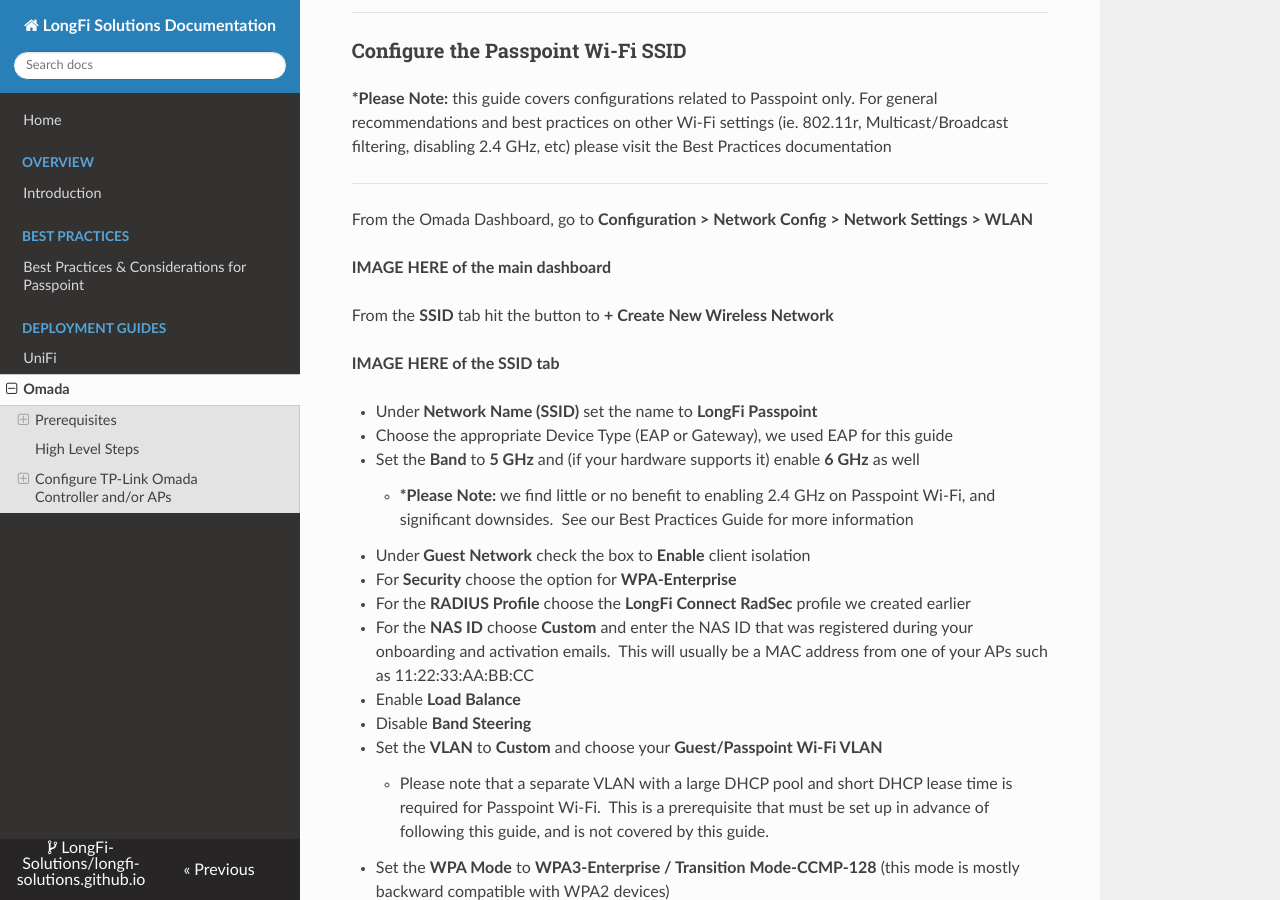
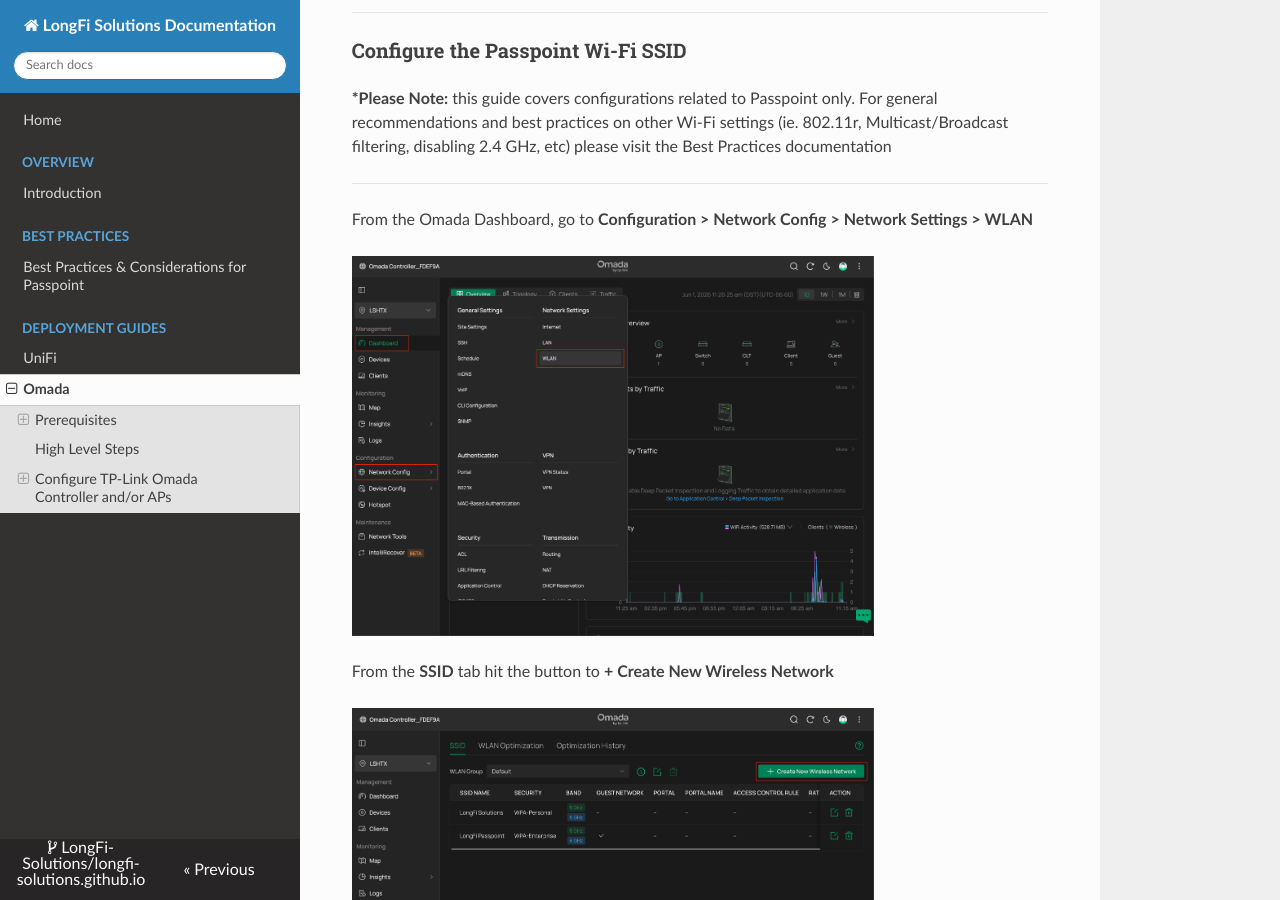
Before and after one commit to LongFi-Solutions/longfi-solutions.github.io, an MkDocs documentation site: the page built from docs/deployment/omada-networks.md, in a window 1280 px wide and 900 px high, scrolled down 6930 px. Built offline with MkDocs 1.6.1, drawn with Linux system fonts in a browser that asks for light colours; nearby versions of some CDN libraries.

Commit message:
Update Deployment Guides “omada-networks” +2

```diff
--- a/docs/deployment/omada-networks.md
+++ b/docs/deployment/omada-networks.md
@@ -174,11 +174,11 @@ Scroll down to the **Accounting Server** settings
 
 From the Omada Dashboard, go to **Configuration > Network Config > Network Settings > WLAN**
 
-**IMAGE HERE of the main dashboard**
+![](/assets/images/Omada-10-Create-SSID-1.png){ .img-lg }
 
 From the **SSID** tab hit the button to **+ Create New Wireless Network**
 
-**IMAGE HERE of the SSID tab**
+![](/assets/images/Omada-11-Create-SSID-2.png){ .img-lg }
 
 - Under **Network Name (SSID)** set the name to **LongFi Passpoint**
 - Choose the appropriate Device Type (EAP or Gateway), we used EAP for this guide
```
Also changed, not shown: docs/assets/images/Omada-10-Create-SSID-1.png (added), docs/assets/images/Omada-11-Create-SSID-2.png (added).
